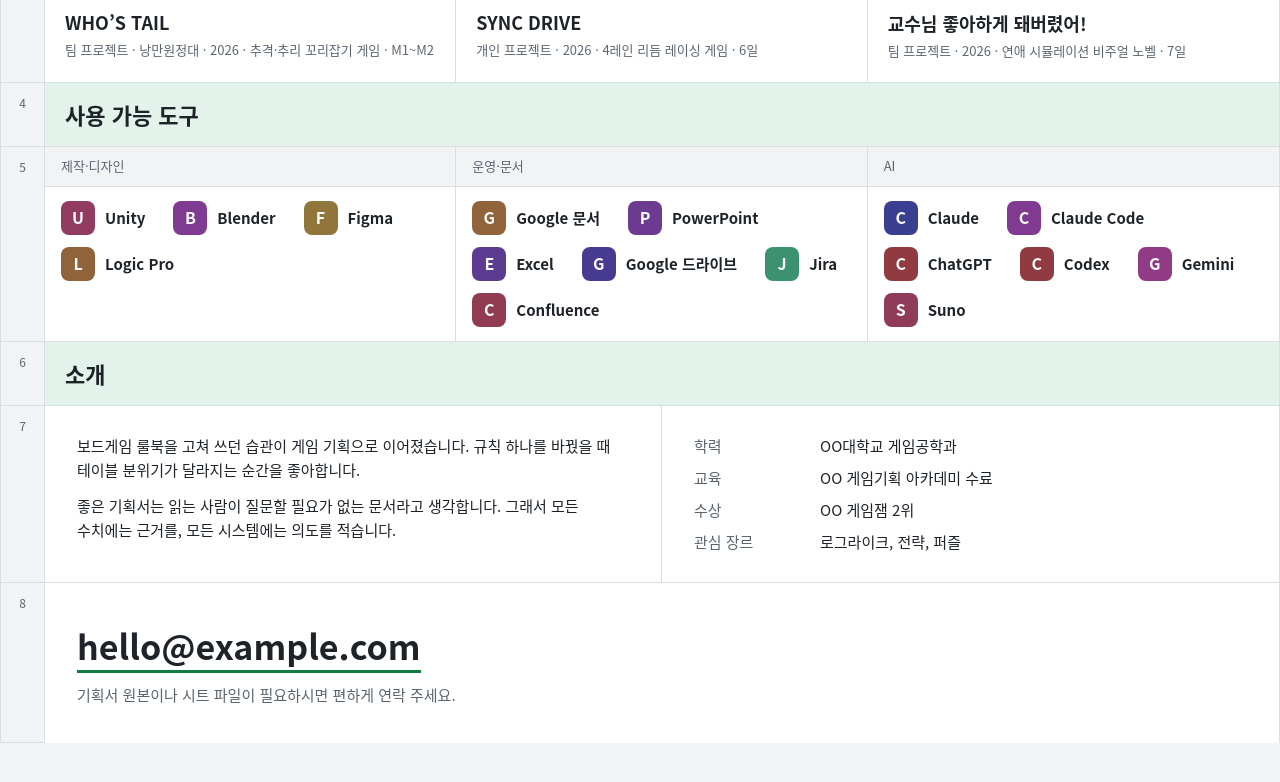
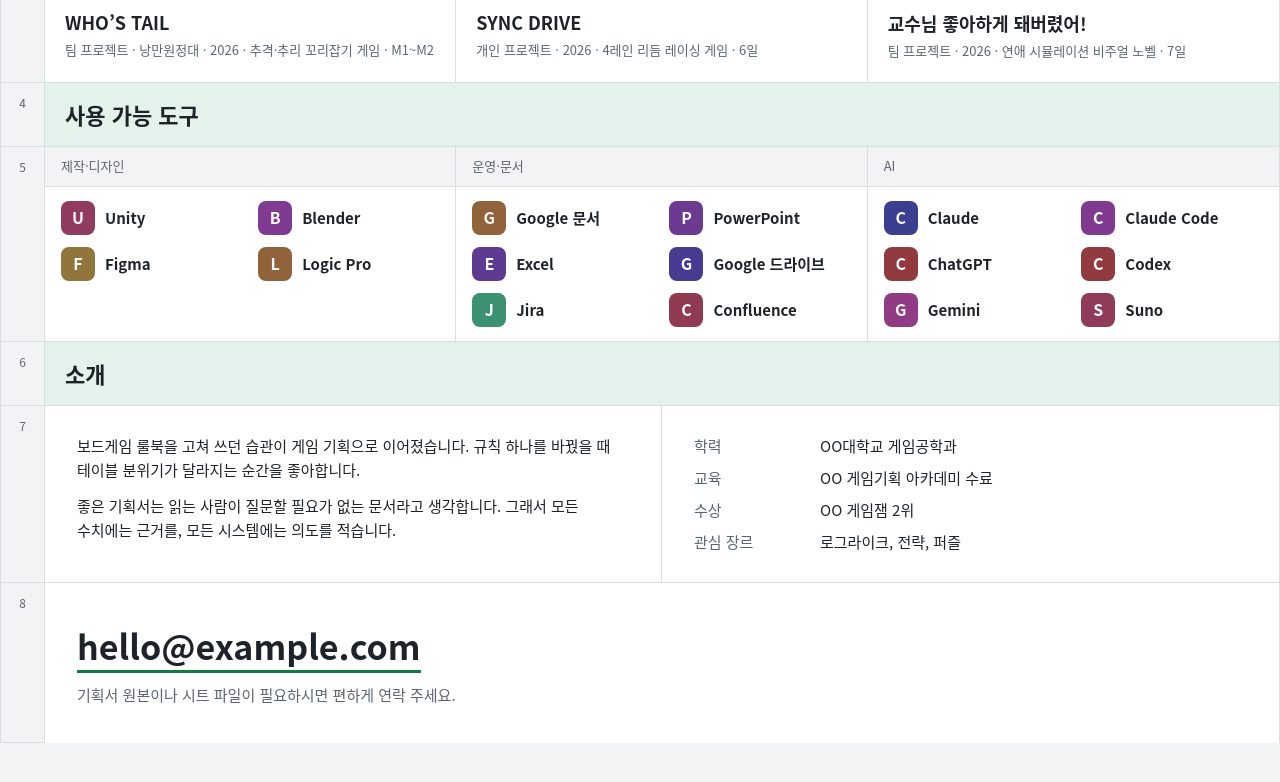
Before and after one commit to JIWIL-1/jiwil-1.github.io, a plain HTML site: page index.html in a window 1280 px wide. Shown: the part 920-1702 px from the top of the page. Drawn offline with Linux system fonts and the light colour scheme; a web font is replaced by a local one.

Commit message:
도구 목록 왼쪽 위 기준 격자 정렬

```diff
--- a/assets/site.css
+++ b/assets/site.css
@@ -76,8 +76,8 @@ td:last-child,th:last-child{border-right:0}
 .tools{display:grid;grid-template-columns:repeat(var(--n,2),minmax(0,1fr));border-bottom:1px solid var(--grid)}
 .tcat{border-right:1px solid var(--grid)}.tcat:last-child{border-right:0}
 .tcat-h{background:var(--head);padding:9px 16px;font-size:13px;font-weight:500;color:var(--muted);border-bottom:1px solid var(--grid)}
-.tlist{list-style:none;margin:0;padding:14px 16px;display:flex;flex-wrap:wrap;gap:12px 28px}
-.tlist li{display:flex;align-items:center;gap:10px;font-weight:700}
+.tlist{list-style:none;margin:0;padding:14px 16px;display:grid;grid-template-columns:repeat(auto-fill,minmax(150px,1fr));gap:12px 16px;align-content:start;justify-items:start}
+.tlist li{display:flex;align-items:center;gap:10px;font-weight:700;min-width:0}
 .ti{width:34px;height:34px;border-radius:8px;flex:none}
 .ti-img{display:block;object-fit:contain;background:#fff;border:1px solid var(--grid);padding:3px}
 .ti-mono{display:grid;place-items:center;color:#fff;font-size:16px;font-weight:700;background:hsl(var(--h) 42% 40%)}
```
